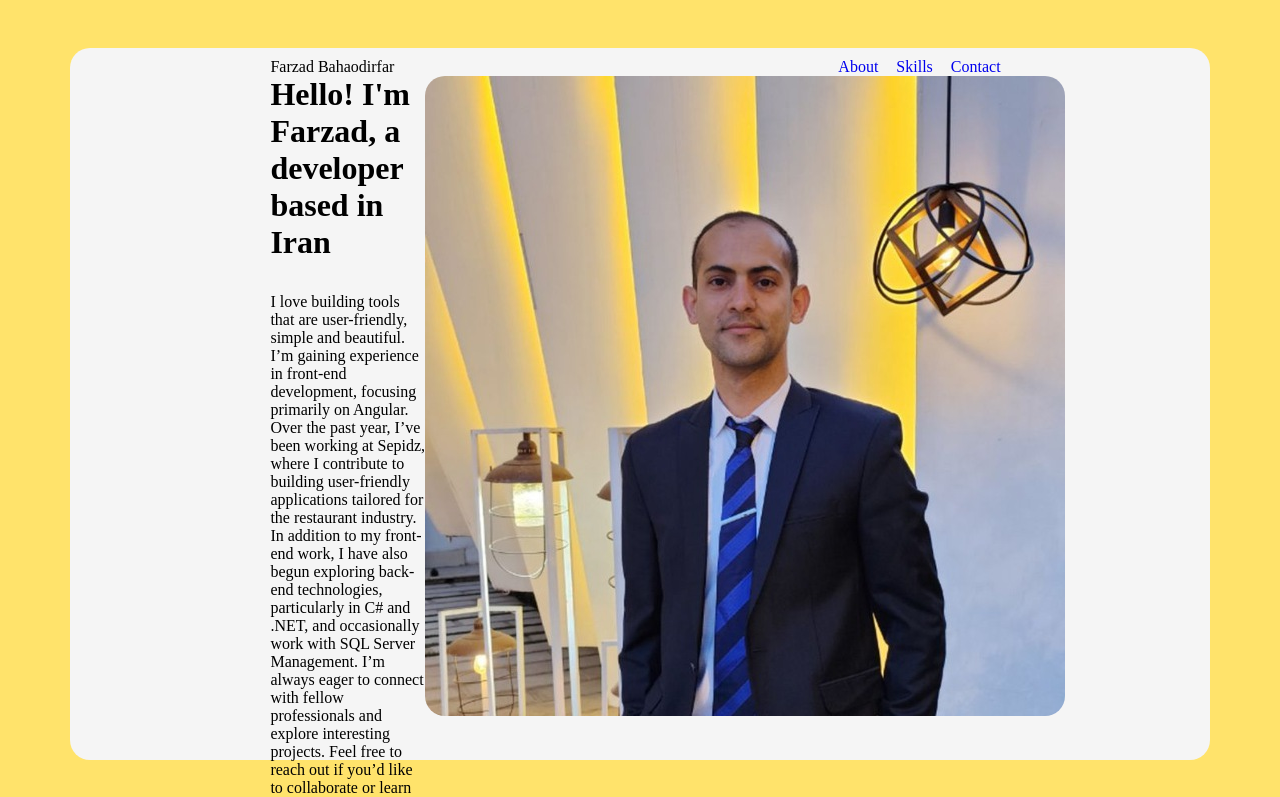
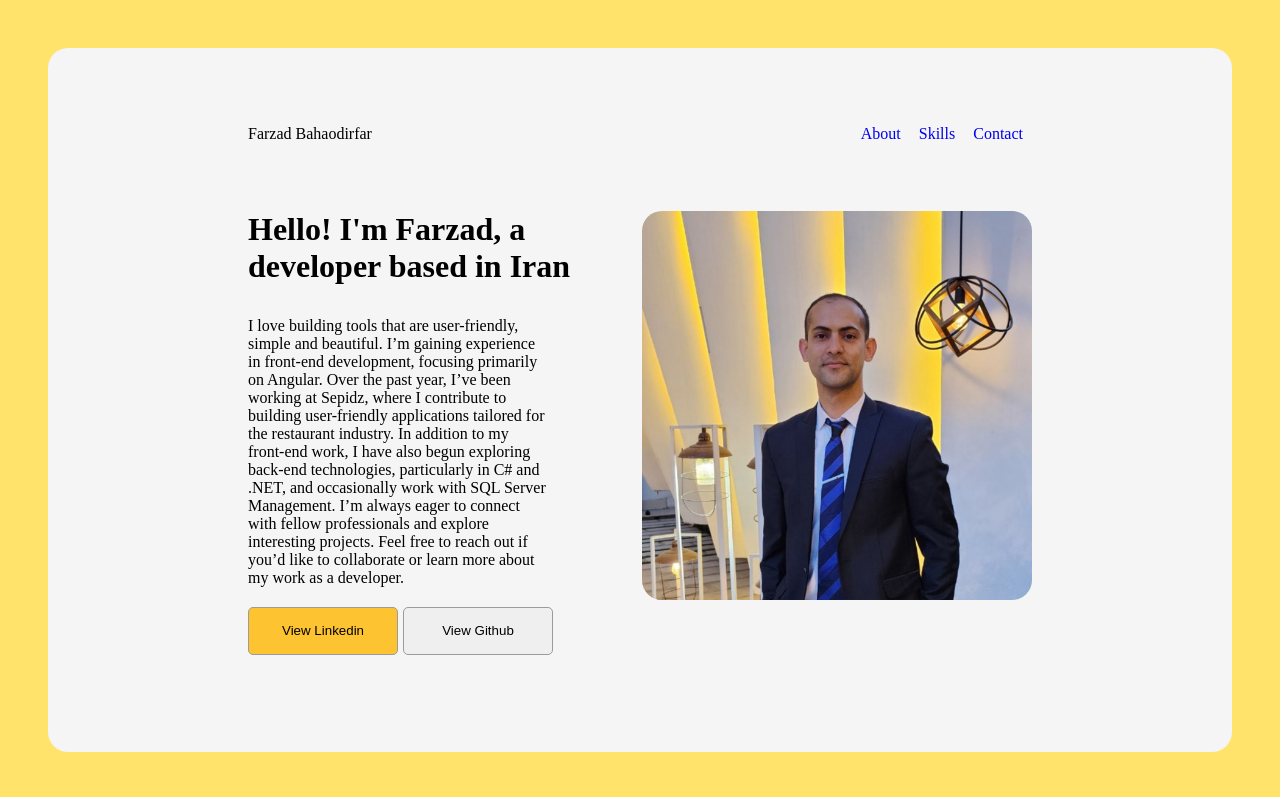
Before and after one commit to farzad-bahadorifar/my-portfolio, an Angular app: page /about in a window 1280 px wide. Shown: the top 797 px of the page. Built offline with nearby package versions, Linux system fonts and the light colour scheme.

Commit message:
style: change style.

```diff
--- a/src/app/app.component.css
+++ b/src/app/app.component.css
@@ -13,15 +13,18 @@ html {
   width: 100%;
 }
 .main-box {
-  margin: 3rem auto;
-  width: 89vw;
-  height: 89vh;
+  margin: 3rem 3rem;
   background-color: whitesmoke;
   border-radius: 20px;
   padding: 10px 200px;
   display: flex;
   flex-direction: column;
   justify-content: space-evenly;
+  position: absolute;
+  top: 0;
+  right: 0;
+  left: 0;
+  bottom: 0;
 }
 
 .header {
@@ -75,5 +78,7 @@ background-color: rgb(253, 195, 48);
 }
 
 .about__right img {
+  max-width: 100%;
+  height: auto;
   border-radius: 20px;
 }
--- a/src/app/app.component.html
+++ b/src/app/app.component.html
@@ -50,7 +50,7 @@
         </div>
       </div>
       <div class="about__right">
-        <img src="../assets/images/profile-pic.jpg" alt="profile-pic">
+        <img src="../assets/images/profile-pic.jpg" alt="profile-pic" width="600" height="400">
       </div>
     </div>
   </div>
```
